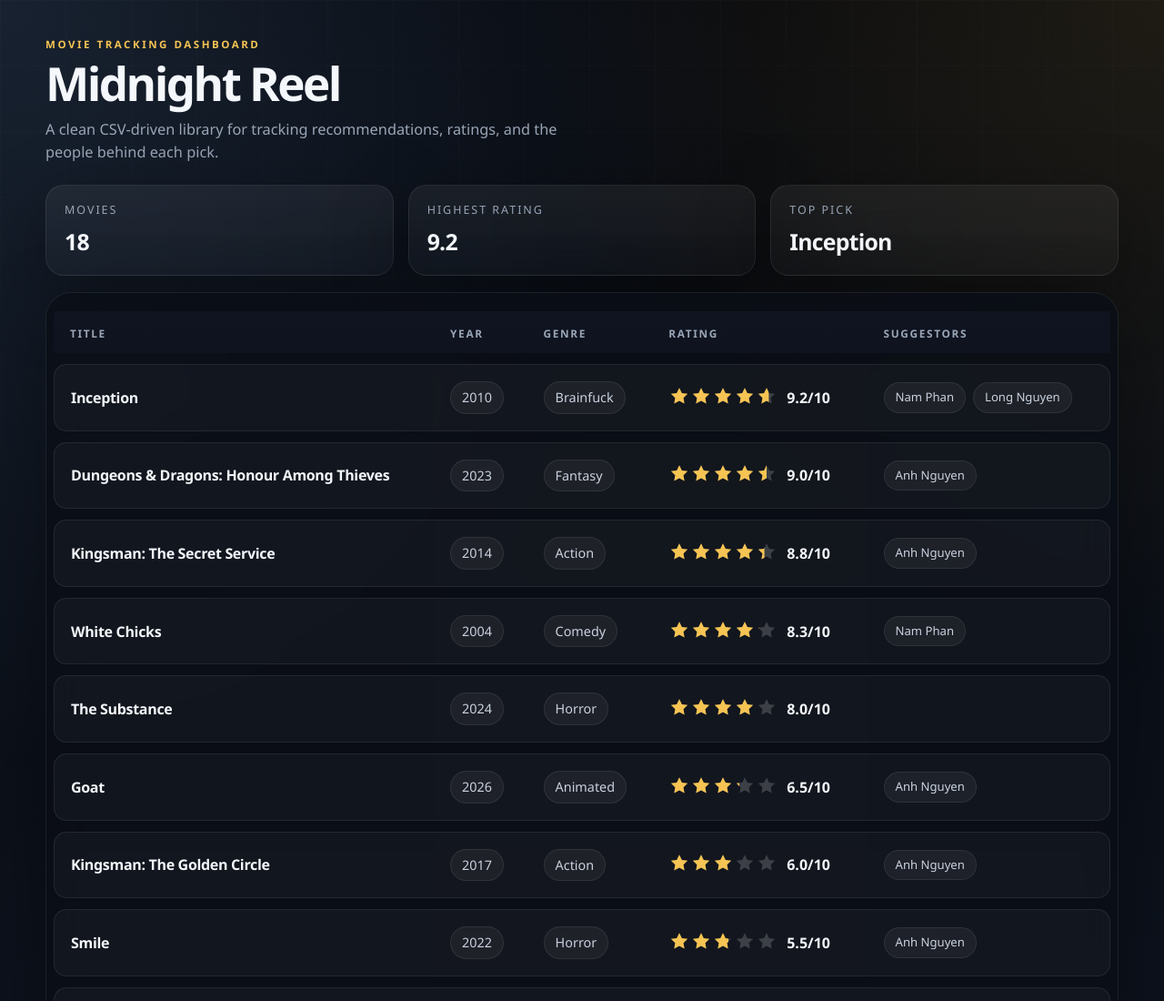
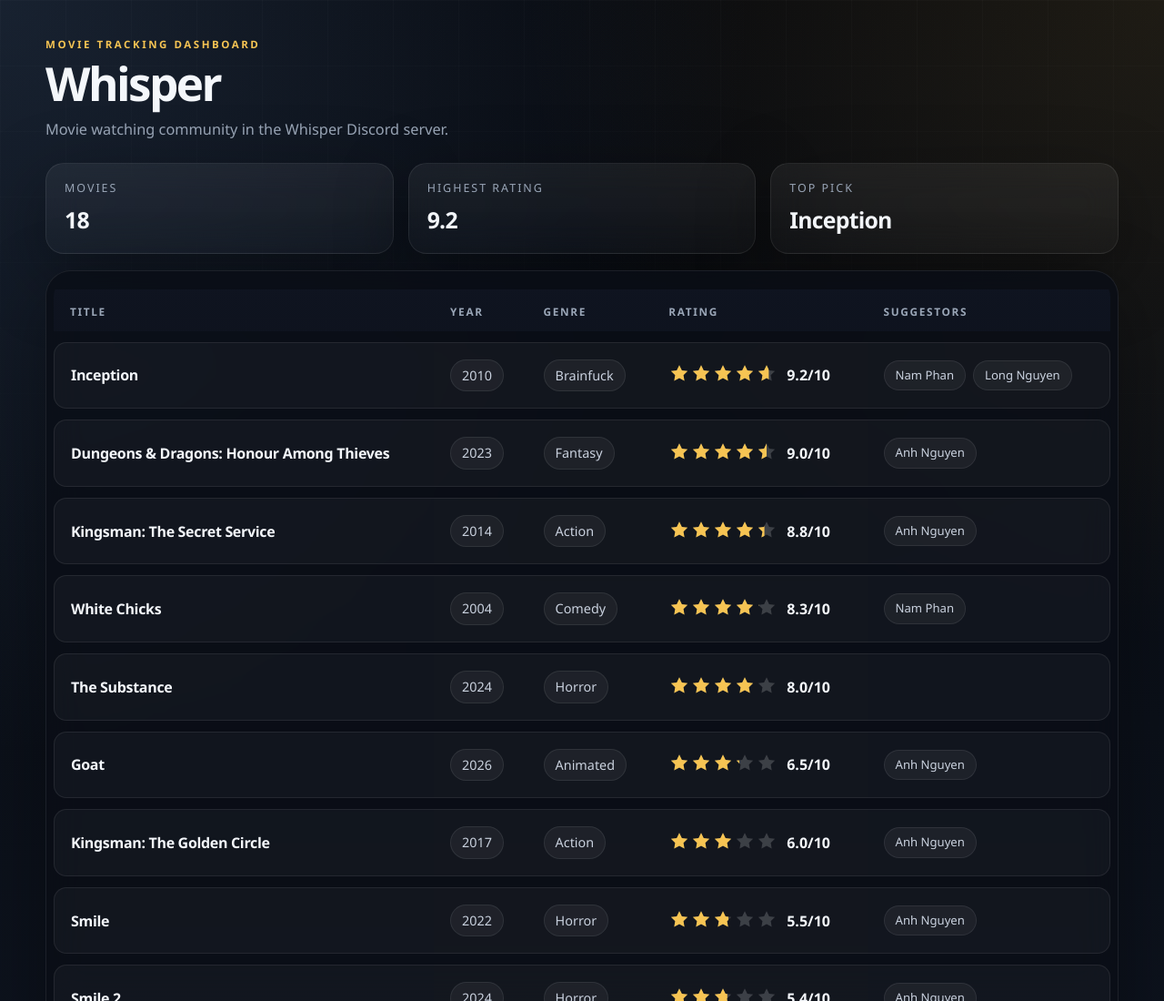
Before and after one commit to AnhNTSE183225/movie_tracker, a website: page index.html in a window 1280 px wide. Shown: the top 1100 px of the page at 91% size. Drawn offline with Linux system fonts and the light colour scheme.

Commit message:
feat: add GitHub Pages deployment workflow and update index.html content
- Created a new GitHub Actions workflow for deploying the movie tracker to GitHub Pages.
- Updated the title in index.html from "Midnight Reel" to "Whisper".
- Changed the hero copy in index.html to reflect the movie watching community in the Whisper Discord server.

```diff
--- a/index.html
+++ b/index.html
@@ -12,9 +12,9 @@
     <header class="hero">
       <div>
         <p class="eyebrow">Movie tracking dashboard</p>
-        <h1>Midnight Reel</h1>
+        <h1>Whisper</h1>
         <p class="hero-copy">
-          A clean CSV-driven library for tracking recommendations, ratings, and the people behind each pick.
+          Movie watching community in the Whisper Discord server.
         </p>
       </div>
     </header>
```
Also changed, not shown: .github/workflows/pages.yml (added).
